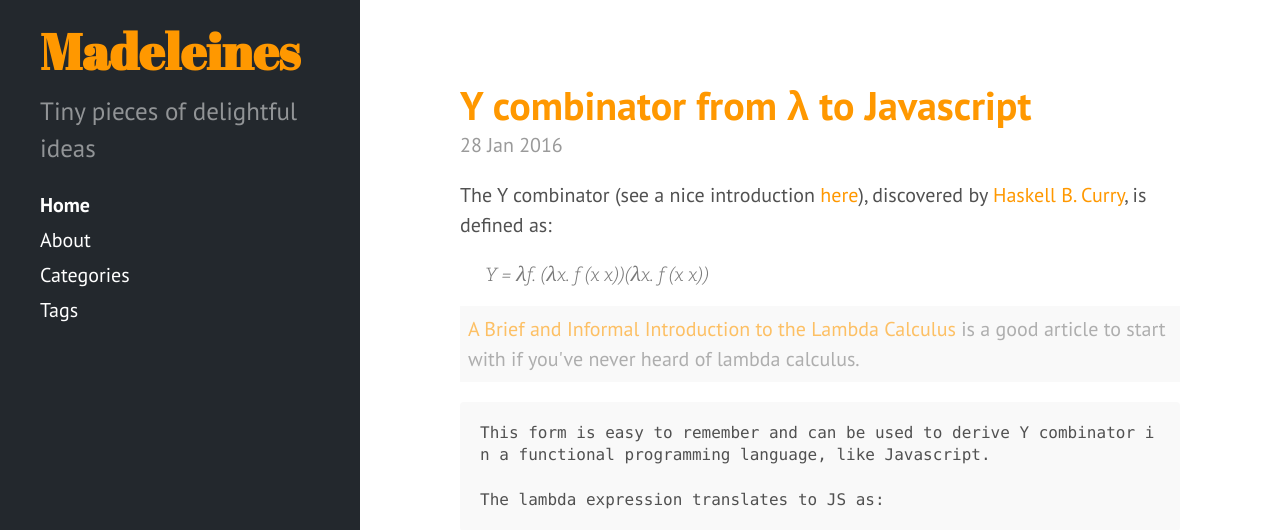
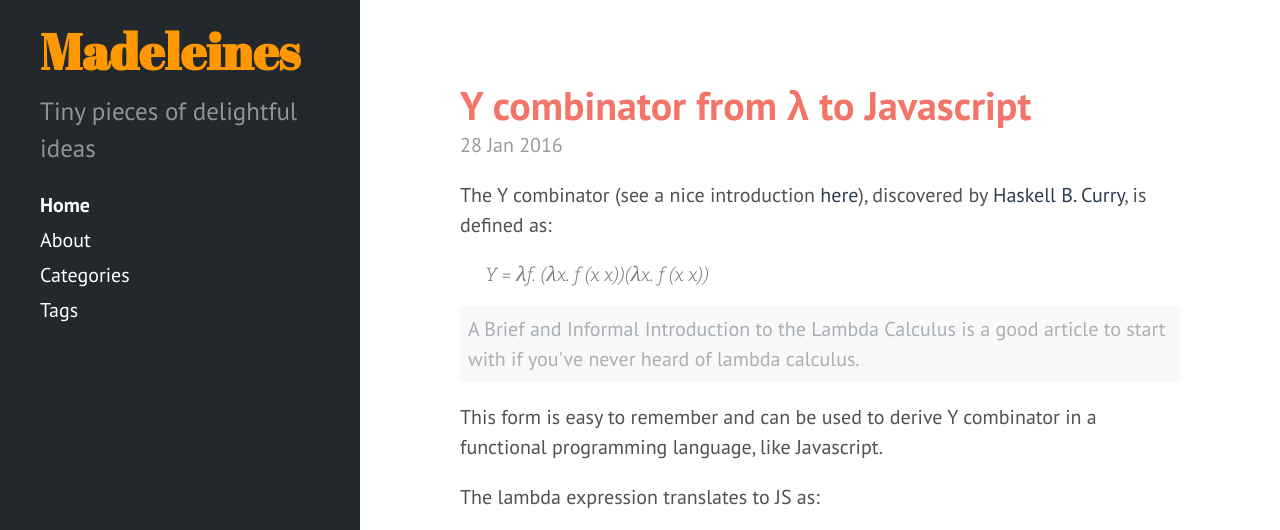
Before and after one commit to xgfd/xgfd.github.io, a Jekyll site: the page built from index.html, in a window 1280 px wide and 1400 px high. Shown: the top 530 px of the window. Built offline with Jekyll 4.4.1, drawn with Linux system fonts in a browser that asks for light colours; nearby versions of some CDN libraries; Markdown is read by kramdown in place of the engine named in the settings; the list of posts is cut into pages by our own code; grey boxes are pictures that could not be loaded.

Commit message:
visual update

```diff
--- a/public/css/hyde.css
+++ b/public/css/hyde.css
@@ -213,10 +213,35 @@
     color: #FF9800;
 }
 
+.theme-base-01 .content a {
+    color: rgba(44, 62, 80, 1.0);
+}
+
+.theme-base-01 .content a:hover {
+    color: rgba(255, 153, 0, 1.0);
+}
+
+.theme-base-01 .content h1 a,
+.theme-base-01 .content h2 a,
+.theme-base-01 .content h3 a,
+.theme-base-01 .content h4 a {
+    color: #f2756a;
+}
+
+.theme-base-01 .content h1 a:hover,
+.theme-base-01 .content h2 a:hover,
+.theme-base-01 .content h3 a:hover,
+.theme-base-01 .content h4 a:hover {
+    color: #e74c3c;
+}
+
 .theme-base-01 .content .message a {
+    color: rgba(44, 62, 80, 0.4);
+}
+
+.theme-base-01 .content .message a:hover {
     color: rgba(255, 153, 0, 0.6);
 }
-
 
 /* Red */
 
```
Also changed, not shown: _posts/2016-01-28-y-combinator.md (+2 -2 lines), 2 other files.
